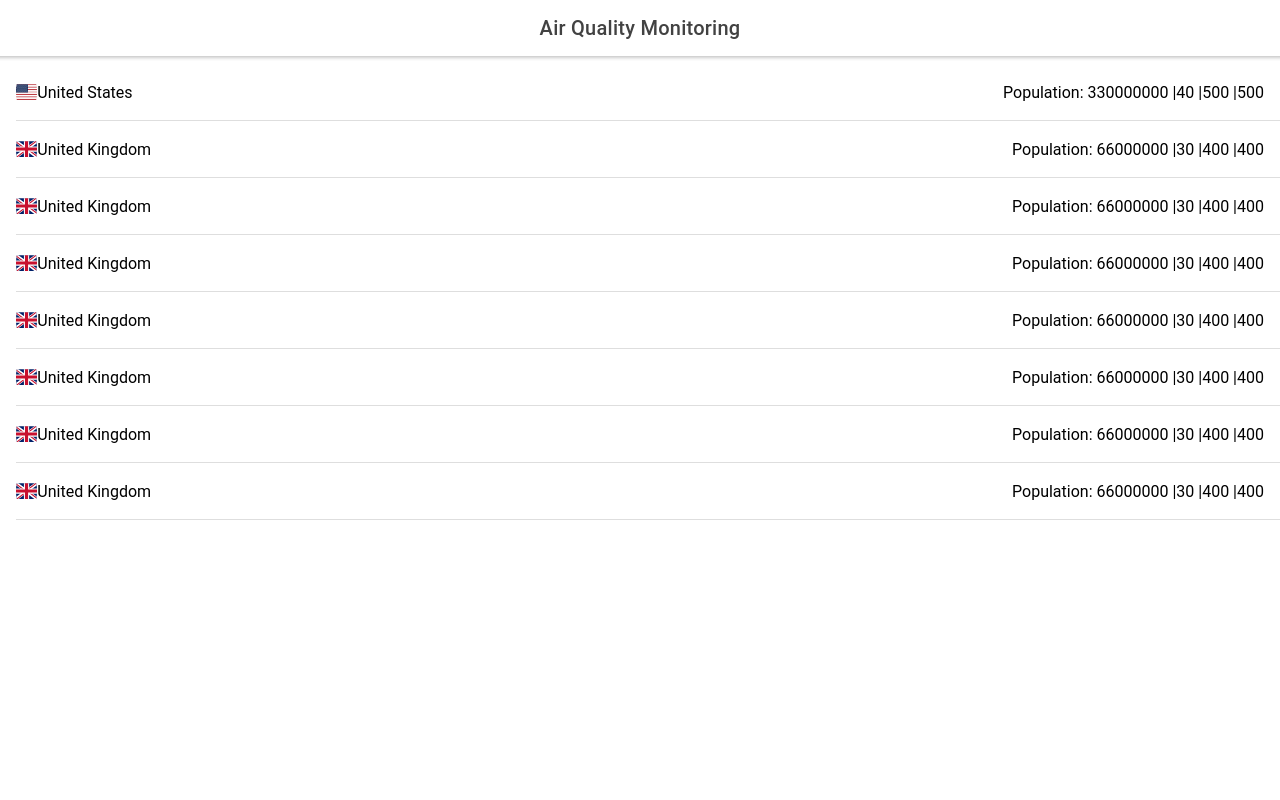
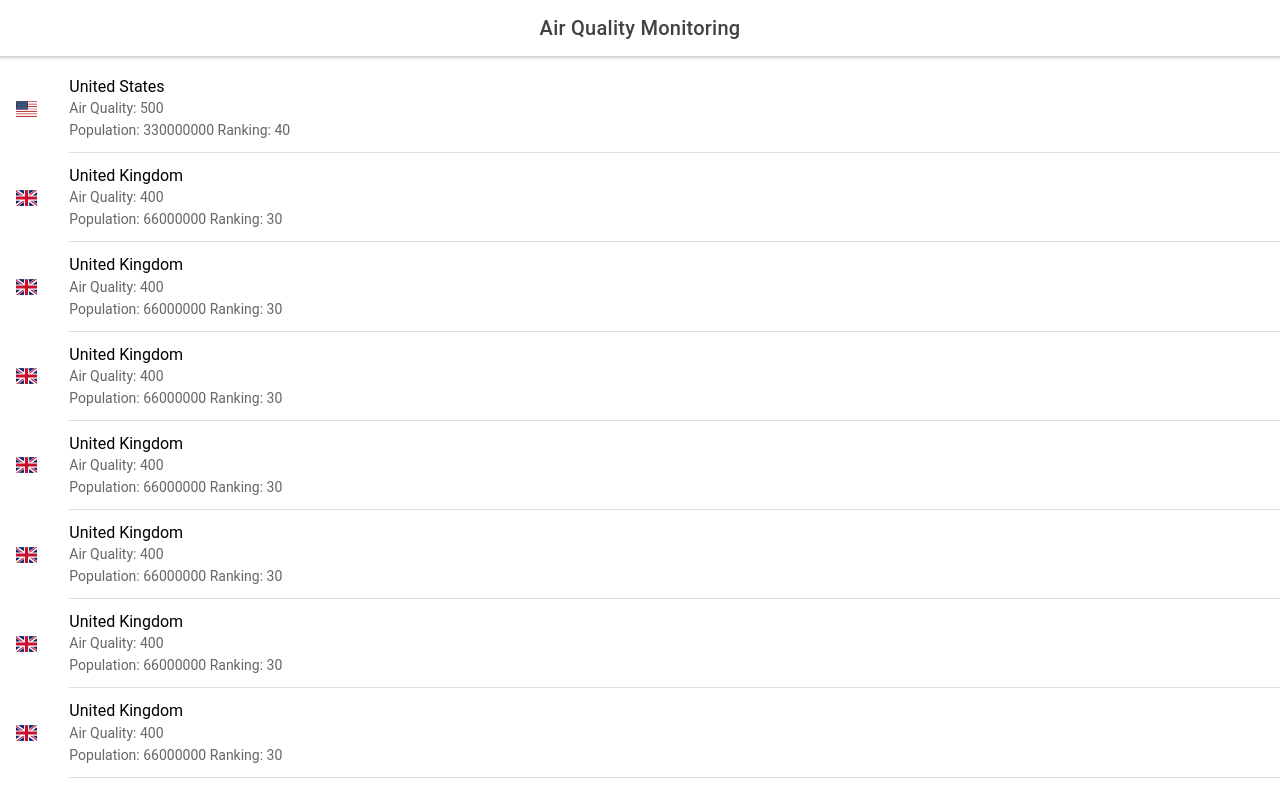
Before and after one commit to k-petrikas/air-quality-monitoring, a React (Create React App) app in the folder frontend/air-quality-monitoring/: page /home in a window 1280 px wide. Built offline with nearby package versions, Linux system fonts and the light colour scheme.

Commit message:
modifying formating of list elements

```diff
--- a/frontend/air-quality-monitoring/src/pages/Home.tsx
+++ b/frontend/air-quality-monitoring/src/pages/Home.tsx
@@ -1,4 +1,4 @@
-import { IonAvatar, IonContent, IonHeader, IonInfiniteScroll, IonInfiniteScrollContent, IonItem, IonLabel, IonList, IonPage, IonText, IonTitle, IonToolbar } from '@ionic/react';
+import { IonAvatar, IonContent, IonHeader, IonImg, IonInfiniteScroll, IonInfiniteScrollContent, IonItem, IonLabel, IonList, IonPage, IonText, IonTitle, IonToolbar } from '@ionic/react';
 import React from 'react';
 import './Home.css';
 import './flag-icon.css';
@@ -109,24 +109,14 @@ const Home: React.FC = () => {
   airQualityItem = airQuality.map((country) => {
     return (
       <IonItem>
-        <IonAvatar className={`flag-icon flag-icon-${country.countryISOCode}`}></IonAvatar>
-        <IonLabel>{country.countryName}</IonLabel>
-        <IonText >
-          <p>Population: {country.countryPopulation} |</p>
+        <IonImg slot="start" className={`flag-icon flag-icon-${country.countryISOCode}`}></IonImg>
+        <IonLabel>
+          <h2>{country.countryName}</h2>
+          <p>Air Quality: {country.airQualityValue}</p>
+          <p>Population: {country.countryPopulation} Ranking: {country.airQualityRanking}</p>
+        </IonLabel>
 
-        </IonText>
-        <IonText >
-          <p>{country.airQualityRanking} |</p>
 
-        </IonText>
-        <IonText >
-          <p>{country.airQualityValue} |</p>
-
-        </IonText>
-        <IonText >
-          <p>{country.airQualityValue} </p>
-
-        </IonText>
       </IonItem>);
   })
 
```
